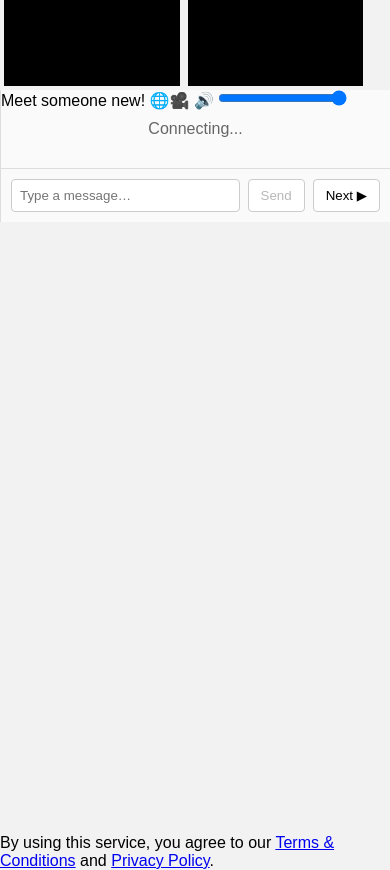
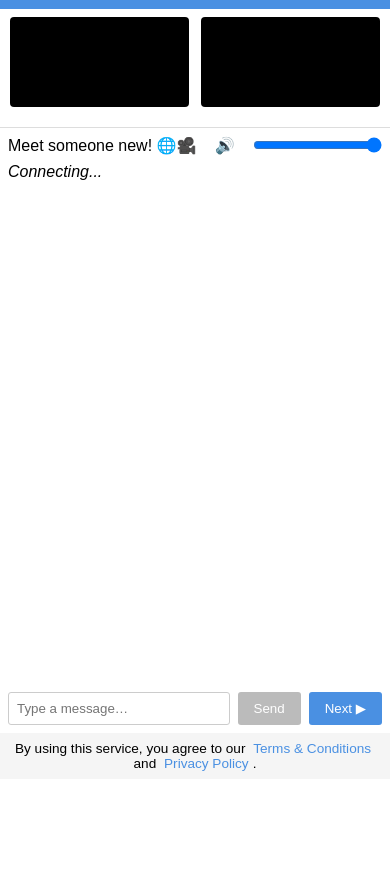
Before and after one commit to freeGeeks147/omegle-clone, a website: page public/index.html in a window 390 px wide. Shown: the part 65-935 px from the top of the page. After the commit the page ends 844 px from the top, so only its background shows below. Drawn offline with nearby package versions, Linux system fonts and the light colour scheme; no server answers.

Commit message:
Update style.css

```diff
--- a/public/style.css
+++ b/public/style.css
@@ -1,125 +1,165 @@
-* { box-sizing: border-box; margin: 0; padding: 0; }
-html, body { width: 100%; height: 100%; }
-body { font-family: Arial, sans-serif; background: #f2f2f2; }
-
-#container {
-  display: flex;
-  width: 100vw;
-  height: 100vh;
+/* Reset & base */
+* {
+  box-sizing: border-box;
+  margin: 0;
+  padding: 0;
 }
-
-#video-column {
+body, html {
+  height: 100%;
+  font-family: sans-serif;
   display: flex;
   flex-direction: column;
 }
 
+/* Header */
+header {
+  background: #4A90E2;
+  color: #fff;
+  text-align: center;
+  padding: 0.75rem;
+}
+header h1 {
+  font-size: 1.5rem;
+  margin-bottom: 0.25rem;
+}
+header p {
+  opacity: 0.9;
+}
+
+/* Main container: flex row, grows to fill available space */
+#container {
+  flex: 1;
+  display: flex;
+  overflow: hidden;
+}
+
+/* Video column */
+#video-column {
+  display: flex;
+  flex-direction: column;
+  gap: 0.5rem;
+  padding: 0.5rem;
+  /* fixed width to avoid overlap */
+  width: 320px;
+  flex-shrink: 0;
+}
 .video-container {
   position: relative;
+}
+.video-container video {
   width: 300px;
   height: 200px;
   background: #000;
-  margin: 4px;
+  object-fit: cover;
+  border-radius: 4px;
 }
-
-.video-container video {
-  width: 100%;
-  height: 100%;
-  object-fit: cover;
-}
-
-#add-friend {
+.video-container button {
   position: absolute;
   bottom: 8px;
-  left: 8px;
-  background: #4285f4;
+  left: 50%;
+  transform: translateX(-50%);
+  background: rgba(0,0,0,0.6);
   color: #fff;
   border: none;
-  padding: 6px 10px;
-  border-radius: 4px;
+  padding: 0.25rem 0.5rem;
+  border-radius: 3px;
   cursor: pointer;
 }
 
+/* Chat panel */
 #chat-panel {
   flex: 1;
   display: flex;
   flex-direction: column;
-  background: #fafafa;
+  padding: 0.5rem;
   border-left: 1px solid #ddd;
 }
-
-#header {
-  padding: 12px;
-  font-size: 0.95em;
-  background: #fff;
-  border-bottom: 1px solid #ddd;
+#chat-header {
   display: flex;
+  justify-content: space-between;
   align-items: center;
-  gap: 8px;
+  margin-bottom: 0.5rem;
+}
+#status {
+  font-style: italic;
+  margin-bottom: 0.5rem;
+}
+#messages {
+  flex: 1;
+  overflow-y: auto;
+  padding-right: 0.25rem;
+}
+.message {
+  max-width: 80%;
+  margin-bottom: 0.5rem;
+  padding: 0.5rem;
+  border-radius: 4px;
+}
+.message.self {
+  background: #DCF8C6;
+  align-self: flex-end;
+}
+.message.other {
+  background: #F1F0F0;
+  align-self: flex-start;
+}
+#controls {
+  display: flex;
+  gap: 0.5rem;
+  margin-top: 0.5rem;
+}
+#controls input {
+  flex: 1;
+  padding: 0.5rem;
+  border: 1px solid #ccc;
+  border-radius: 3px;
+}
+#controls button {
+  padding: 0.5rem 1rem;
+  border: none;
+  background: #4A90E2;
+  color: #fff;
+  border-radius: 3px;
+  cursor: pointer;
+}
+#controls button:disabled {
+  background: #bbb;
+  cursor: not-allowed;
 }
 
-#status {
-  padding: 10px;
+/* Footer */
+footer {
+  background: #f5f5f5;
   text-align: center;
-  color: #666;
+  padding: 0.5rem;
+  font-size: 0.85rem;
+}
+footer a {
+  color: #4A90E2;
+  text-decoration: none;
+  margin: 0 0.25rem;
+}
+footer a:hover {
+  text-decoration: underline;
 }
 
-#messages {
-  flex: 1;
-  padding: 10px;
-  overflow-y: auto;
-}
-
-.message {
-  margin-bottom: 8px;
-  padding: 6px 10px;
-  border-radius: 4px;
-  background: #e0e0e0;
-}
-
-.message.self {
-  background: #d1ffd6;
-  align-self: flex-end;
-}
-
-#controls {
-  display: flex;
-  padding: 10px;
-  border-top: 1px solid #ddd;
-  gap: 8px;
-}
-
-#input {
-  flex: 1;
-  padding: 8px;
-  border: 1px solid #ccc;
-  border-radius: 4px;
-  outline: none;
-}
-
-#send-btn, #next-btn {
-  padding: 8px 12px;
-  border: 1px solid #ccc;
-  background: #fff;
-  border-radius: 4px;
-  cursor: pointer;
-}
-
-@media (max-width: 768px) {
+/* Mobile (narrow) layout */
+@media (max-width: 600px) {
   #container {
     flex-direction: column;
-    height: 100vh;
   }
   #video-column {
     flex-direction: row;
-    overflow-x: auto;
+    width: 100%;
+    justify-content: space-around;
   }
-  .video-container {
-    flex: none;
-    width: 45%;
+  .video-container video {
+    width: calc(50vw - 1rem);
     height: auto;
   }
   #chat-panel {
-    flex: none;
-    height: auto;
+    border-left: none;
+    border-top: 1px solid #ddd;
+    margin-top: 0.5rem;
   }
 }
```
